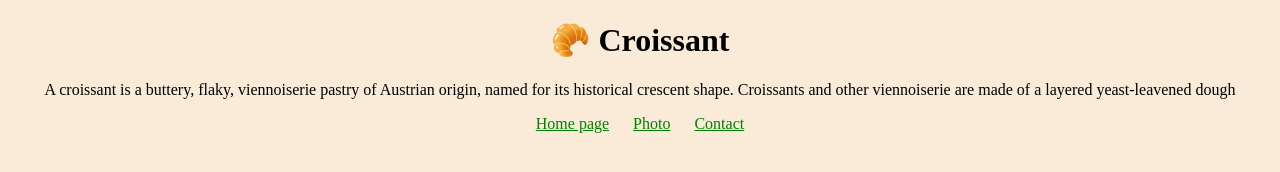
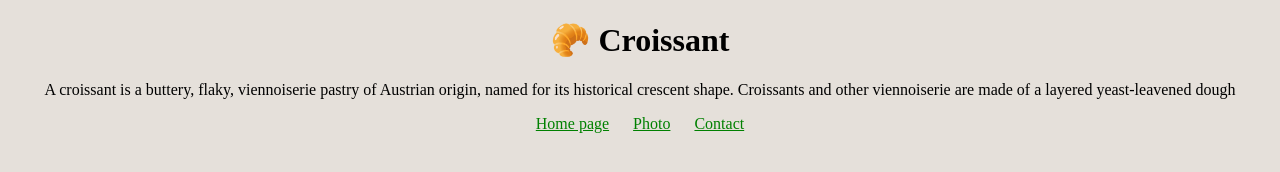
Before and after one commit to 33ZoyaTaranets/Croissant, a plain HTML site: page index.html in a window 1280 px wide. Drawn offline with Linux system fonts and the light colour scheme.

Commit message:
Changed background

```diff
--- a/styles/app.css
+++ b/styles/app.css
@@ -2,7 +2,7 @@ body {
     text-align: center;
 
     margin: 10px;
-    background-color: rgb(249, 235, 216);
+    background-color: rgb(229, 224, 218);
 }
 footer a {
     margin: 0 10px;
```
